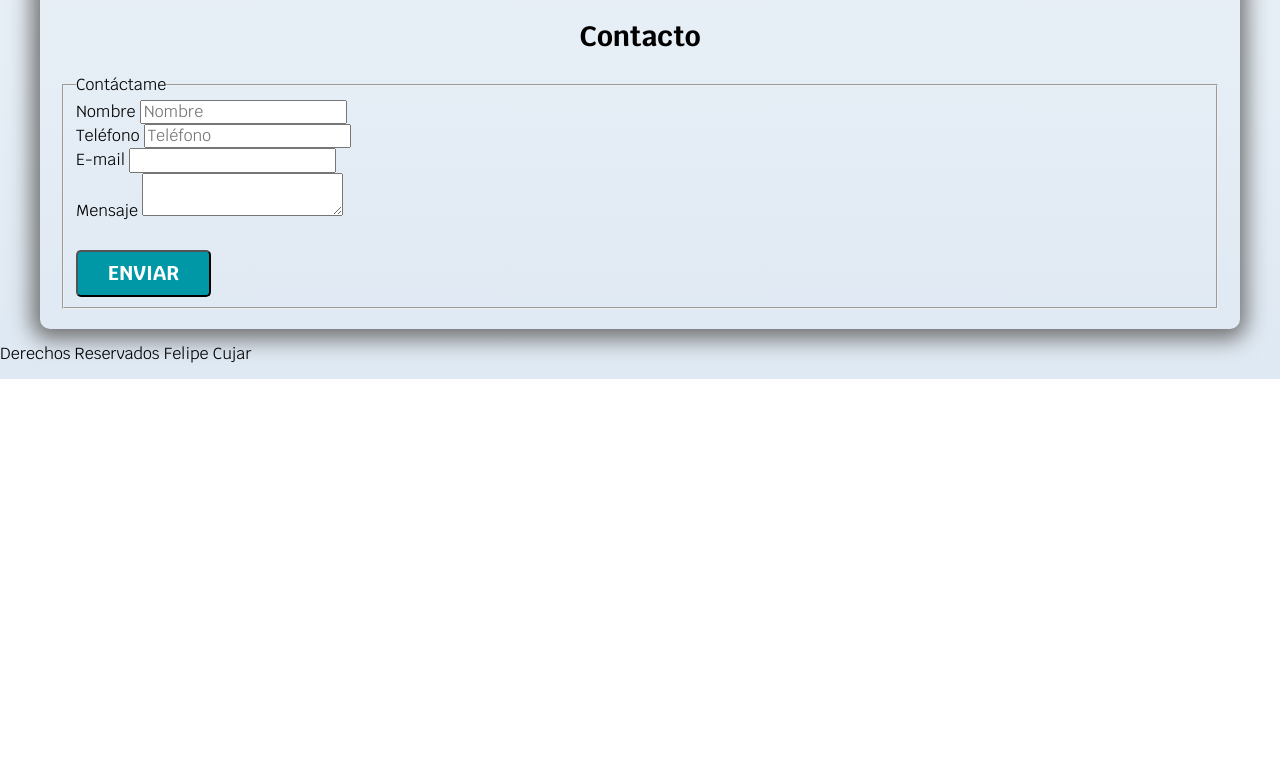
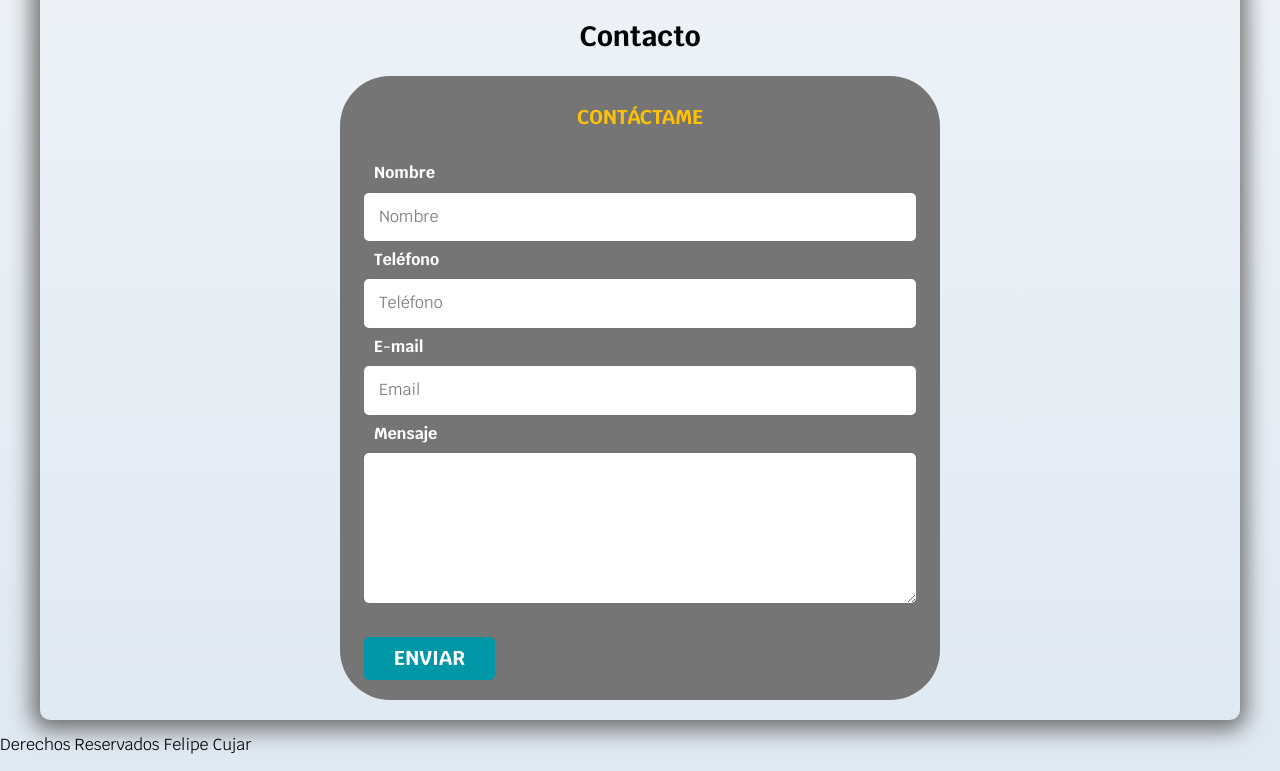
Before and after one commit to fcujar/dw-1, a plain HTML site: page freelancer_inicio/freelancer_inicio/index.html in a window 1280 px wide. Shown: the part 1152-1923 px from the top of the page. Before the commit the page ends 1531 px from the top, so only its background shows below. Drawn offline with Linux system fonts and the light colour scheme.

Commit message:
se agrega diseño de formulario con legend labels y sus respectivos inputs con padding margins, widths y heights a su vez border-radius entre otros para que también quede centrado y con su estilacho full

```diff
--- a/freelancer_inicio/freelancer_inicio/css/styles.css
+++ b/freelancer_inicio/freelancer_inicio/css/styles.css
@@ -160,7 +160,8 @@ span{
     text-transform: uppercase;
     width:90%;
     text-align: center;
-    font-size:2rem
+    font-size:2rem;
+    border:none;
 
 }
 
@@ -170,6 +171,9 @@ span{
     }
 }
 
+.boton:hover{
+    cursor: pointer;
+}
 
 .sombra{
     -webkit-box-shadow: -1px 3px 22px 7px rgba(110,110,110,1);
@@ -227,3 +231,63 @@ span{
     border-radius: 50%;
 
 }
+
+
+/* Contacto */
+
+.formulario {
+    background-color: var(--gris);
+    width: min(60rem,100%);
+    border-radius: 5rem;
+    margin: 0 auto;
+    padding: 1rem;
+}
+
+.formulario fieldset
+{
+    border: none;
+    display: flex;
+    flex-direction: column;
+}
+
+.formulario fieldset legend{
+    color: var(--primario);
+    font-weight: bold;
+    text-align: center;
+    text-transform: uppercase;
+    font-size: 2rem;
+    padding: 2rem;
+}
+
+
+
+.contenedor-campos
+{
+
+}
+
+.campo
+{
+    margin: 1 rem;
+}
+
+.campo label
+{
+    color:var(--blanco);
+    font-weight: bold;
+    margin: 1rem;
+    display: block;
+}
+
+.campo textarea
+{
+    height: 15rem;
+}
+
+.input-textarea
+{
+    width: 100%;
+    border: none;
+    padding:1.5rem;
+    border-radius: .5rem;
+}
--- a/freelancer_inicio/freelancer_inicio/index.html
+++ b/freelancer_inicio/freelancer_inicio/index.html
@@ -115,31 +115,33 @@
         <section>
             <h2>Contacto</h2>
 
-        <form action="">
+            <form class="formulario" action="">
                 <fieldset>
                     <legend>
                         Contáctame
                     </legend>
 
-                <div>
+                    <div class="contenedor-campos">
+                        <div class="campo">
                             <label >Nombre</label>
-                    <input type="text", placeholder="Nombre">
+                            <input class="input-textarea" type="text", placeholder="Nombre">
                         </div>
 
-                <div>
+                        <div class="campo">
                             <label> Teléfono</label>
-                    <input type="tel", placeholder="Teléfono">
+                            <input class="input-textarea" type="tel", placeholder="Teléfono">
                         </div>
 
-                <div>
+                        <div class="campo">
                             <label>E-mail</label>
-                    <input type="email">
+                            <input class="input-textarea" type="email" placeholder="Email">
                         </div>
 
-                <div>
+                        <div class="campo">
                             <label >Mensaje</label>
-                    <textarea></textarea>
+                            <textarea class="input-textarea" ></textarea>
 
+                        </div>
                     </div>
 
                     <div>
```
Lines whose indentation alone changed are shown as unchanged.
